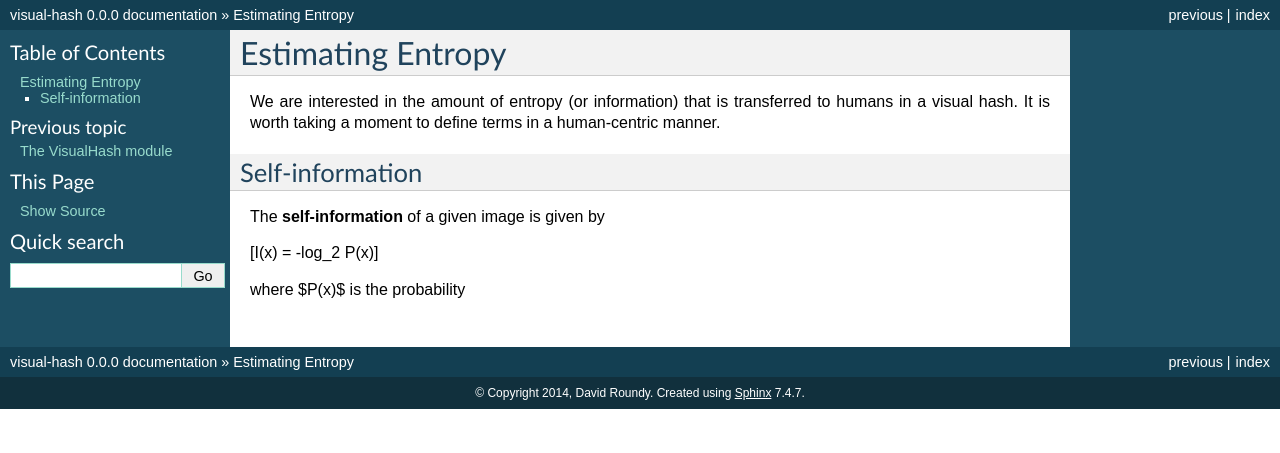
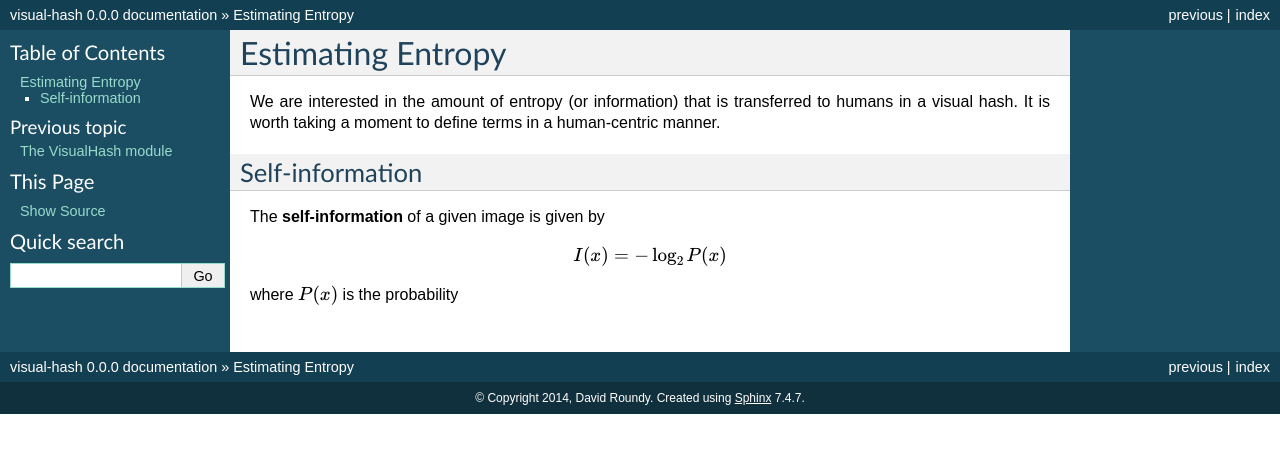
Before and after one commit to droundy/visual-hash, a Sphinx documentation site: the page built from docs/estimating-entropy.rst, in a window 1280 px wide. Shown: the top 453 px of the page. Built offline with Sphinx 7.4.7, drawn with Linux system fonts in a browser that asks for light colours; some of the changed lines change nothing that is shown.

Commit message:
switch to proper ReST for math

```diff
--- a/docs/estimating-entropy.rst
+++ b/docs/estimating-entropy.rst
@@ -10,6 +10,7 @@ Self-information
 
 The **self-information** of a given image is given by
 
-\[I(x) = -\log_2 P(x)\]
+.. math::
+   I(x) = -\log_2 P(x)
 
-where $P(x)$ is the probability
+where :math:`P(x)` is the probability
```
